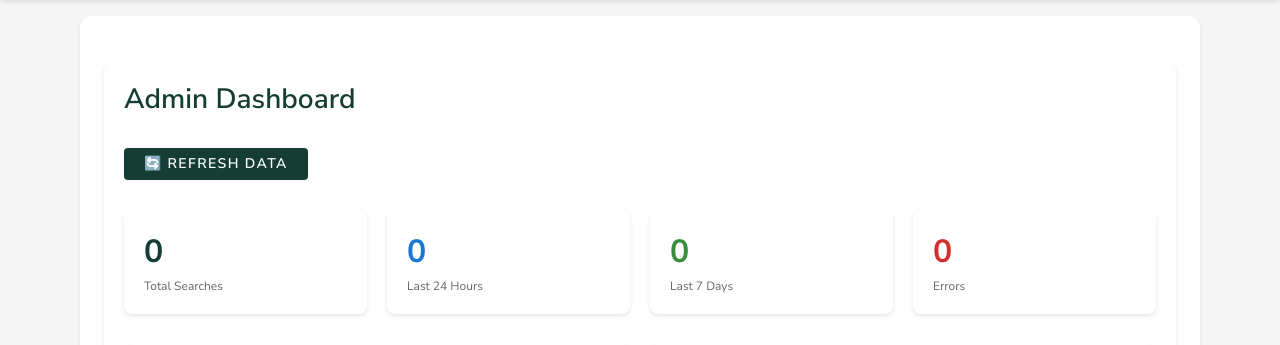
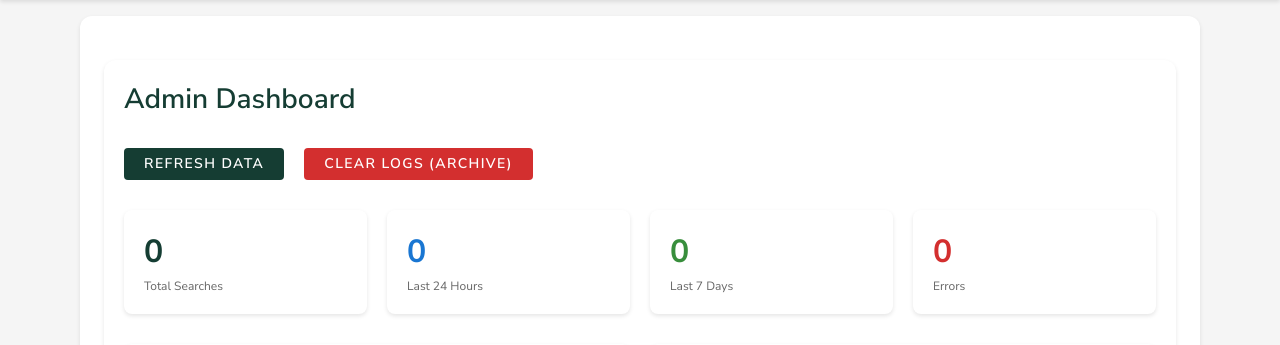
Before and after one commit to cosgroryan/fusca_pro_lookup, a Flask app: page /admin in a window 1280 px wide. Shown: the part 68-413 px from the top of the page. Run offline with Flask 3, Linux system fonts and the light colour scheme; data that the repository does not hold is empty.

Commit message:
added clear-logs function and reversed raw log display order

```diff
--- a/app.py
+++ b/app.py
@@ -288,8 +288,10 @@ def get_raw_logs():
         # Read last 1000 lines to avoid huge responses
         with open(LOG_FILE, 'r') as f:
             lines = f.readlines()
-            # Get last 1000 lines
+            # Get last 1000 lines (most recent)
             recent_lines = lines[-1000:] if len(lines) > 1000 else lines
+            # Reverse to show most recent at top
+            recent_lines.reverse()
             log_content = ''.join(recent_lines)
 
         return jsonify({
@@ -300,6 +302,39 @@ def get_raw_logs():
 
     except Exception as e:
         print(f"Raw logs error: {str(e)}")
+        return jsonify({'error': str(e)}), 500
+
+@app.route('/api/admin/clear-logs', methods=['POST'])
+def clear_logs():
+    """Archive current log file and create a new empty one"""
+    try:
+        if not os.path.exists(LOG_FILE):
+            return jsonify({'status': 'success', 'message': 'No log file to archive'})
+
+        # Generate archive filename with timestamp
+        timestamp = datetime.now().strftime('%Y%m%d_%H%M%S')
+        log_dir = os.path.dirname(LOG_FILE)
+        archive_filename = f"fusca_activity_{timestamp}.log"
+        archive_path = os.path.join(log_dir, archive_filename)
+
+        # Copy current log to archive
+        import shutil
+        shutil.copy2(LOG_FILE, archive_path)
+
+        # Create new empty log file
+        with open(LOG_FILE, 'w') as f:
+            f.write('')  # Empty file
+
+        return jsonify({
+            'status': 'success',
+            'message': f'Logs archived to {archive_filename}',
+            'archive_file': archive_filename
+        })
+
+    except Exception as e:
+        print(f"Clear logs error: {str(e)}")
+        import traceback
+        traceback.print_exc()
         return jsonify({'error': str(e)}), 500
 
 # ==================== ADVANCED METRICS API ENDPOINTS ====================
--- a/templates/admin_dashboard.html
+++ b/templates/admin_dashboard.html
@@ -103,9 +103,12 @@
 <div class="container" style="max-width: 1400px; margin: 20px auto; padding: 20px;">
     <h1 style="color: #153D33; margin-bottom: 30px; font-size: 28px;">Admin Dashboard</h1>
 
-    <div style="display: flex; gap: 20px; margin-bottom: 30px; align-items: center;">
+    <div style="display: flex; gap: 20px; margin-bottom: 30px; align-items: center; flex-wrap: wrap;">
         <button id="refresh-btn" style="padding: 10px 20px; background: #153D33; color: white; border: none; border-radius: 4px; cursor: pointer; font-size: 14px;">
-            🔄 Refresh Data
+            Refresh Data
+        </button>
+        <button id="clear-logs-btn" style="padding: 10px 20px; background: #D32F2F; color: white; border: none; border-radius: 4px; cursor: pointer; font-size: 14px; font-weight: 600;">
+            Clear Logs (Archive)
         </button>
         <span id="last-updated" style="color: #666; font-size: 12px;"></span>
     </div>
@@ -344,12 +347,45 @@ function updateDashboard() {
     }
 }
 
+async function clearLogs() {
+    if (!confirm('Are you sure you want to archive and clear the logs? The current log file will be saved with a timestamp.')) {
+        return;
+    }
+
+    try {
+        const response = await fetch('/api/admin/clear-logs', {
+            method: 'POST',
+            headers: {
+                'Content-Type': 'application/json'
+            }
+        });
+
+        const data = await response.json();
+
+        if (data.error) {
+            alert('Error clearing logs: ' + data.error);
+            return;
+        }
+
+        alert(`Logs archived successfully!\nArchived to: ${data.archive_file}\n\nLogs have been cleared.`);
+
+        // Refresh both analytics and raw logs
+        loadAnalytics();
+        loadRawLogs();
+
+    } catch (error) {
+        console.error('Error clearing logs:', error);
+        alert('Error clearing logs: ' + error.message);
+    }
+}
+
 // Event listeners
 document.getElementById('refresh-btn').addEventListener('click', () => {
     loadAnalytics();
     loadRawLogs();
 });
 document.getElementById('refresh-logs-btn').addEventListener('click', loadRawLogs);
+document.getElementById('clear-logs-btn').addEventListener('click', clearLogs);
 
 // Load on page load
 document.addEventListener('DOMContentLoaded', function() {
```
